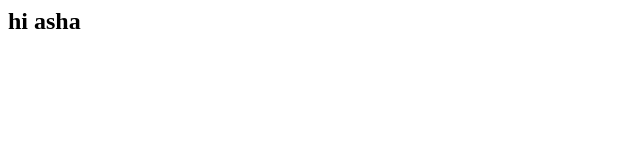
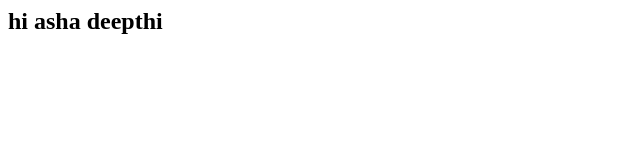
Before and after one commit to ashakunduru/sample, a plain HTML site: page index.html in a window 1280 px wide. Shown: the whole page, without its empty margins (0-640 px from the left). Drawn offline with Linux system fonts and the light colour scheme.

Commit message:
Update index.html

```diff
--- a/index.html
+++ b/index.html
@@ -1,5 +1,5 @@
 <html>
   <body>
-    <h2>hi asha</h2>
+    <h2>hi asha deepthi</h2>
   </body>
 </html>
```
